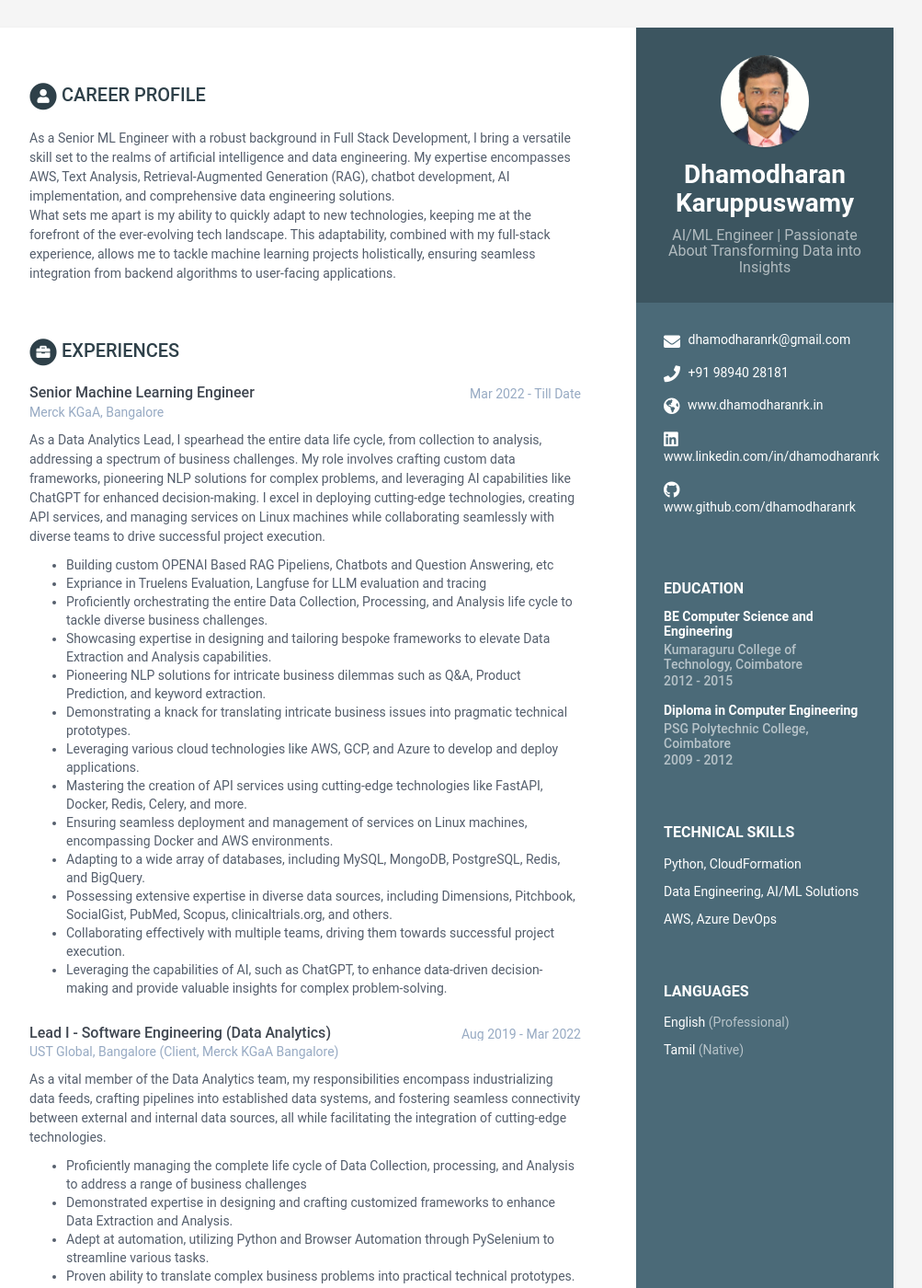
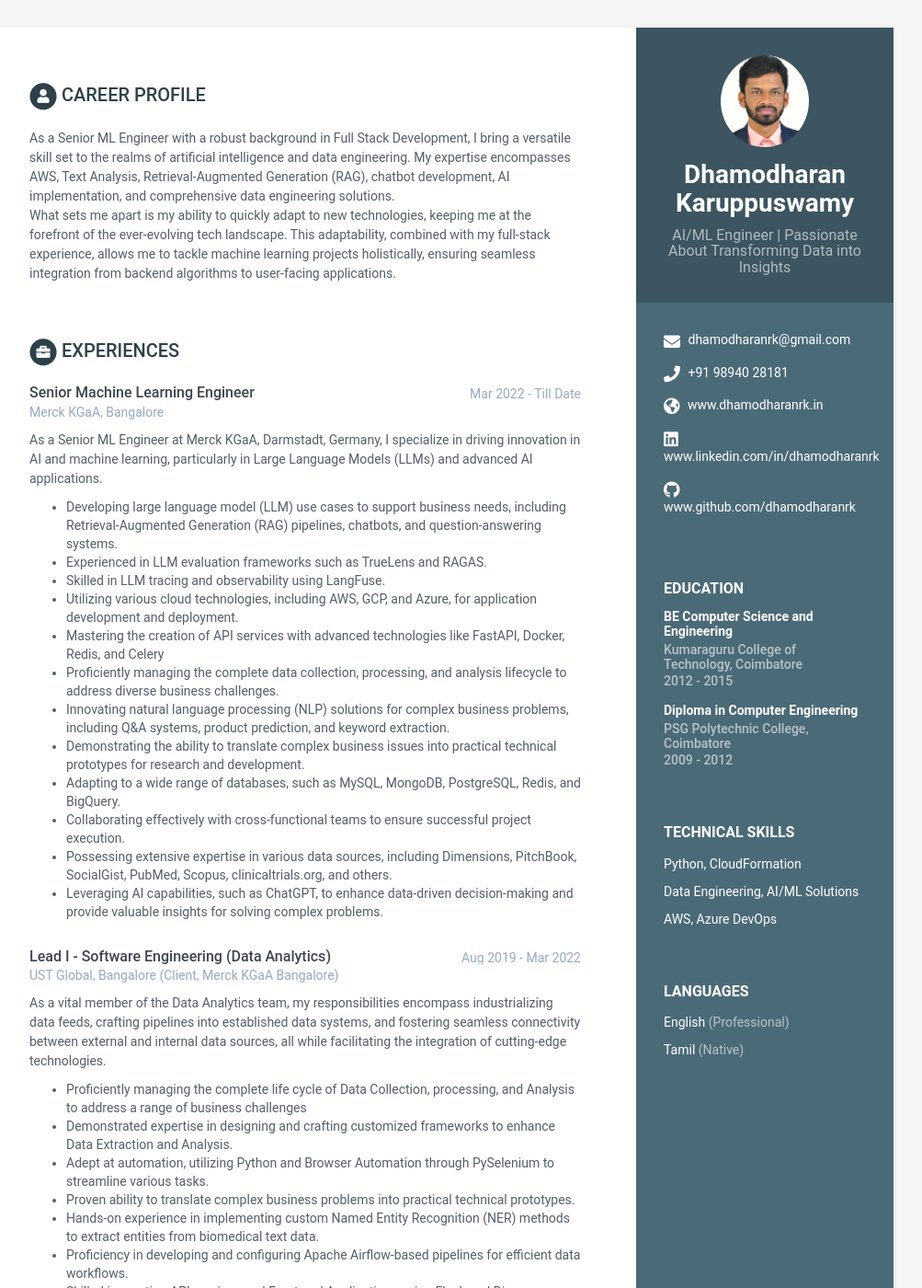
Before and after one commit to dhamodharanrk/online-cv, a Jekyll site: the page built from index.html, in a window 1280 px wide and 1400 px high. Shown: the whole window at 92% size, without its empty margins (168-1171 px from the left). Built offline with Jekyll 4.4.1, drawn with Linux system fonts in a browser that asks for light colours; some of the changed text lies outside the part shown.

Commit message:
Update data.yml

```diff
--- a/_data/data.yml
+++ b/_data/data.yml
@@ -64,20 +64,19 @@ experiences:
     time: Mar 2022 - Till Date
     company: Merck KGaA, Bangalore
     details: >+
-       As a Data Analytics Lead, I spearhead the entire data life cycle, from collection to analysis, addressing a spectrum of business challenges. My role involves crafting custom data frameworks, pioneering NLP solutions for complex problems, and leveraging AI capabilities like ChatGPT for enhanced decision-making. I excel in deploying cutting-edge technologies, creating API services, and managing services on Linux machines while collaborating seamlessly with diverse teams to drive successful project execution.
-        - Building custom OPENAI Based RAG Pipeliens, Chatbots and Question Answering, etc
-        - Expriance in Truelens Evaluation, Langfuse for LLM evaluation and tracing
-        - Proficiently orchestrating the entire Data Collection, Processing, and Analysis life cycle to tackle diverse business challenges.
-        - Showcasing expertise in designing and tailoring bespoke frameworks to elevate Data Extraction and Analysis capabilities.
-        - Pioneering NLP solutions for intricate business dilemmas such as Q&A, Product Prediction, and keyword extraction.
-        - Demonstrating a knack for translating intricate business issues into pragmatic technical prototypes.
-        - Leveraging various cloud technologies like AWS, GCP, and Azure to develop and deploy applications.
-        - Mastering the creation of API services using cutting-edge technologies like FastAPI, Docker, Redis, Celery, and more.
-        - Ensuring seamless deployment and management of services on Linux machines, encompassing Docker and AWS environments.
-        - Adapting to a wide array of databases, including MySQL, MongoDB, PostgreSQL, Redis, and BigQuery.
-        - Possessing extensive expertise in diverse data sources, including Dimensions, Pitchbook, SocialGist, PubMed, Scopus, clinicaltrials.org, and others.
-        - Collaborating effectively with multiple teams, driving them towards successful project execution.
-        - Leveraging the capabilities of AI, such as ChatGPT, to enhance data-driven decision-making and provide valuable insights for complex problem-solving.
+       As a Senior ML Engineer at Merck KGaA, Darmstadt, Germany, I specialize in driving innovation in AI and machine learning, particularly in Large Language Models (LLMs) and advanced AI applications.
+        - Developing large language model (LLM) use cases to support business needs, including Retrieval-Augmented Generation (RAG) pipelines, chatbots, and question-answering systems.
+        - Experienced in LLM evaluation frameworks such as TrueLens and RAGAS.
+        - Skilled in LLM tracing and observability using LangFuse.
+        - Utilizing various cloud technologies, including AWS, GCP, and Azure, for application development and deployment.
+        - Mastering the creation of API services with advanced technologies like FastAPI, Docker, Redis, and Celery
+        - Proficiently managing the complete data collection, processing, and analysis lifecycle to address diverse business challenges.
+        - Innovating natural language processing (NLP) solutions for complex business problems, including Q&A systems, product prediction, and keyword extraction.
+        - Demonstrating the ability to translate complex business issues into practical technical prototypes for research and development.
+        - Adapting to a wide range of databases, such as MySQL, MongoDB, PostgreSQL, Redis, and BigQuery.
+        - Collaborating effectively with cross-functional teams to ensure successful project execution.
+        - Possessing extensive expertise in various data sources, including Dimensions, PitchBook, SocialGist, PubMed, Scopus, clinicaltrials.org, and others.
+        - Leveraging AI capabilities, such as ChatGPT, to enhance data-driven decision-making and provide valuable insights for solving complex problems.
 
   - role: Lead I - Software Engineering (Data Analytics)
     time: Aug 2019 - Mar 2022
@@ -167,7 +166,7 @@ experiences:
     time: Jan 2016- Till Date
     company: Highlighting my contributions and expertise in various domains and technologies.
     details: >
-        As a Python Programmer, I've been involved in a multitude of individual and team projects, each presenting unique challenges and opportunities for innovation:
+        As a Python Programmer with a strong background in AI, AWS, and data engineering, I have contributed to a variety of individual and team projects, each presenting unique challenges and opportunities for innovation in pipeline development and data-driven solutions
 
         - Project 1, Research Insights Application
             - Developed an application to provide insights about authors, institutes, and their research.
@@ -189,6 +188,16 @@ experiences:
             - Extracted news from various sources and facilitated daily data delivery to multiple teams.
             - Automated end-to-end pipelines to ensure uninterrupted data delivery.
             - Technology Stack; Python, Pandas, cron jobs, MongoDB.
+
+        - Project 5, Customer Support Assistant
+            - Developed an assistant chatbot leveraging the Retrieval-Augmented Generation (RAG) framework.
+            - Implemented end-to-end chatbot development for enhanced customer interactions.
+            - Technology Stack; Python, Langfuse, Langchain, Ragas, Truelens, Langdock, GPT.
+
+        - Project 6, Oligo Sequence Analysis
+            - Contributed Development of Oligo Sequence Analysis Application.
+            - Handled end-to-end DevOps role.
+            - Technology Stack; Python, CloudFromation, Lambda, AWS Batch, Palantir Foundry, Azure DevOps
 
         - Adhoc & Automation Projects
             - Supported various adhoc and one-time projects across multiple teams.
@@ -213,16 +222,9 @@ publications:
     - title: Data Science using Python
       authors: Data Handling, Data modeling, and Machine Learning
       conference: AnalytixLabs, Bangalore.
-    - title: Diploma in Project Management, Ongoing
+    - title: Diploma in Project Management
       authors: Agile Project Management skills
       conference: Shaw Academy
-    - title: The Complete Python Pro Bootcamp for 2021, Ongoing
-      authors: To Learn the latest Tools and Technologies used for various Python
-        Programming
-      conference: Udemy
-    - title: Spark and Python for Big Data with PySpark, Ongoing
-      authors: Spark Streaming, Machine Learning, Spark 2.0 DataFrames, and more
-      conference: Udemy
 projects:
   title: Personal Projects and Ventures
   intro: >
@@ -235,27 +237,27 @@ projects:
       link: https://pypi.org/project/MrCrop/
       tagline: Efficient Batch Face Cropping; Quickly and Accurately Extract Faces from Image Directories
     - title: Python Learning Platform
-      link: https://www.dhamodharanrk.com/lets_learn/
+      link: https://www.dhamodharanrk.in/lets_learn/
       tagline: An Initiative to Make Python Tutorials Easy and Accessible for Beginners.
     - title: View More
-      link: https://www.dhamodharanrk.com/portfolio/projects/
+      link: https://www.dhamodharanrk.in/portfolio/projects/
       tagline: Explore My Portfolio of Creative Endeavors and Innovations.
 skills:
   title: Skills &amp; Proficiency
   toolset:
     - name: Python Programming
       level: 92.5%
-    - name: Data Pipelines and Data Engineering
+    - name: Data Engineering & Data Pipelines
       level: 91.5%
+    - name: AI & Ml Technologies
+      level: 90.4%
+    - name: Cloud Technologies (AWS, GCP, Azure)
+      level: 60.6%
     - name: Database Technologies (Mongo, MySQL, Redis, BigQuery, PostgreSQL)
-      level: 90.4%
-    - name: Web Development / Dashboards (Django, Flask, Panel, Plotly)
-      level: 55.6%
-    - name: NLP & AI Technologies
       level: 61.7%
-    - name: Cloud Technologies (AWS, GCP, Azure)
-      level: 47.5%
+    - name: Others (FastAPI, Streamlit, Etc.)
+      level: 57.5%
 footer: >
   Copyright @ <i class="fas fa-heart"></i> by <a
-  href="https://www.dhamodharanrk.com/" target="_blank"
-  rel="nofollow">Dhamodharan</a>
+  href="https://www.dhamodharanrk.in/" target="_blank"
+  rel="nofollow">Dhamodharan Karuppuswamy</a>
```
